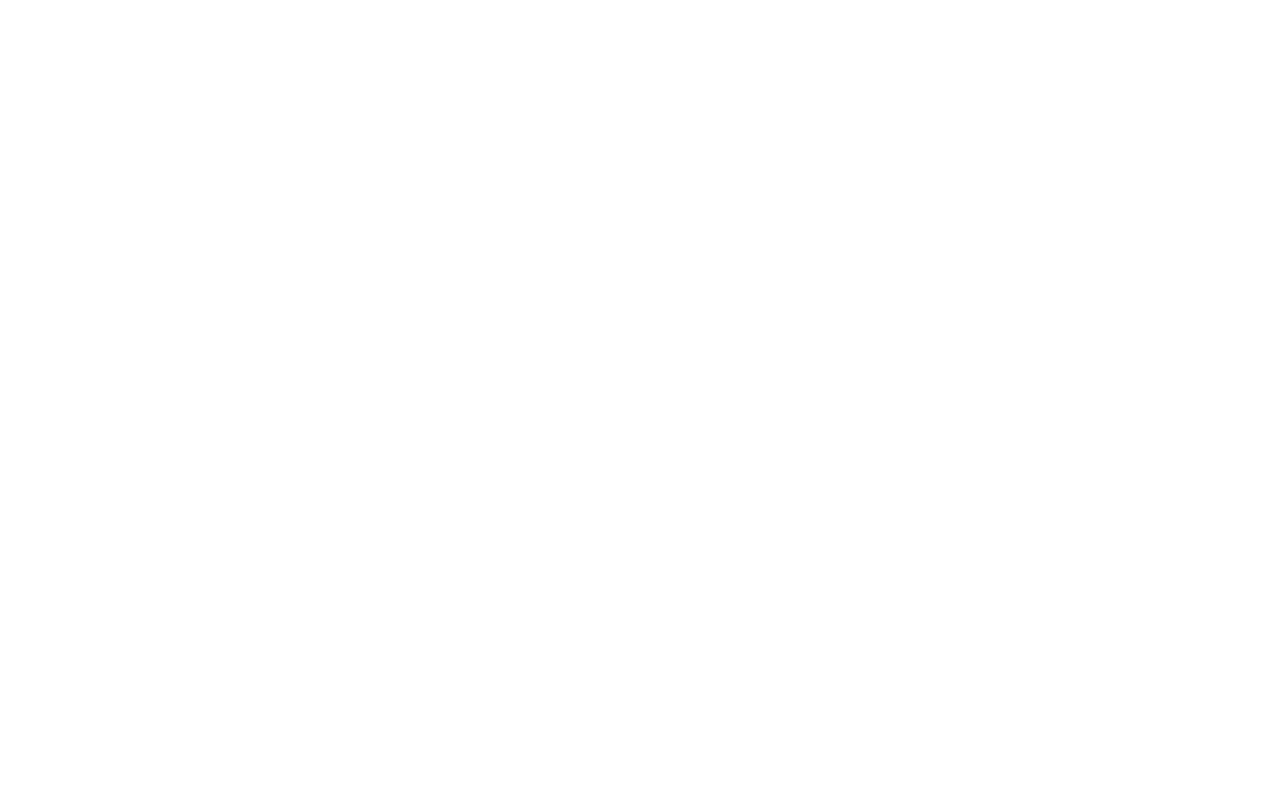
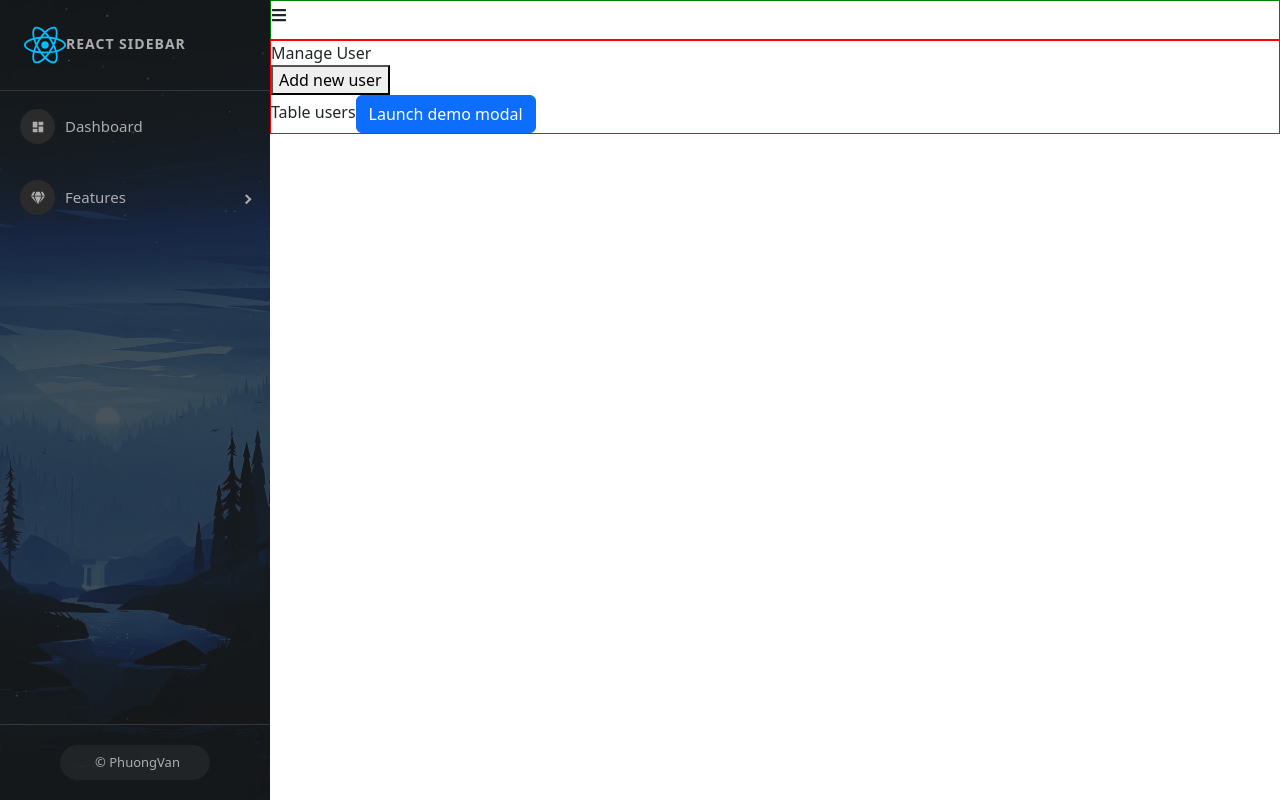
Before and after one commit to phuongvan-dlpc/react-redux-leaning, a React (Create React App) app: page /admins/manage-users in a window 1280 px wide. Before the commit this address had no page. Built offline with nearby package versions, Linux system fonts and the light colour scheme.

Commit message:
ngay-24-7-2024-Modal-Create-User

```diff
--- a/src/App.scss
+++ b/src/App.scss
@@ -85,6 +85,7 @@
         padding: 0 15px;
         background: rgb(149, 146, 146);
         color: white;
+        border: none;
 
         &:hover {
           background: black;
--- a/src/components/Admin/Admin.js
+++ b/src/components/Admin/Admin.js
@@ -2,6 +2,7 @@
 import './Admin.scss';
 import { useState } from "react";
 import { FaBars } from "react-icons/fa";
+import { Outlet } from "react-router-dom";
 
 const Admin = (props) => {
     const [collapsed, setCollapsed] = useState(false);
@@ -13,8 +14,12 @@
                 <SideBar collapsed={collapsed} />
             </div>
             <div className="admin-content">
-                <FaBars onClick={() => setCollapsed(!collapsed)} />
-                content here
+                <div className="admin-header">
+                    <FaBars onClick={() => setCollapsed(!collapsed)} />
+                </div>
+                <div className="admin-main">
+                    <Outlet />
+                </div>
             </div>
         </div>
     )
--- a/src/components/Admin/Admin.scss
+++ b/src/components/Admin/Admin.scss
@@ -3,6 +3,19 @@
 
     .admin-sidebar {
         height: 100vh !important;
+    }
+
+    .admin-content {
+        width: 100%;
+
+        .admin-header {
+            height: 40px;
+            border: 1px solid green;
+        }
+
+        .admin-main {
+            border: 1px solid red;
+        }
     }
 }
 
--- /dev/null
+++ b/src/components/Admin/Content/Dashboard.js
@@ -0,0 +1,9 @@
+const Dashboard = (props) => {
+    return (
+        <div>
+            Dash board
+        </div>
+    )
+}
+
+export default Dashboard;
--- /dev/null
+++ b/src/components/Admin/Content/ManageUser.js
@@ -0,0 +1,20 @@
+import ModalCreateUser from "./ModalCreateUser";
+
+const ManageUser = (props) => {
+    return (
+        <div className="manage-user-container">
+            <div className="title">
+                Manage User
+            </div>
+            <div className="user-content">
+                <button>Add new user</button>
+            </div>
+            <div>
+                Table users
+                <ModalCreateUser />
+            </div>
+        </div>
+    )
+}
+
+export default ManageUser;
--- /dev/null
+++ b/src/components/Admin/Content/ModalCreateUser.js
@@ -0,0 +1,66 @@
+import { useState } from 'react';
+import Button from 'react-bootstrap/Button';
+import Modal from 'react-bootstrap/Modal';
+
+const ModalCreateUser = () => {
+    const [show, setShow] = useState(false);
+
+    const handleClose = () => setShow(false);
+    const handleShow = () => setShow(true);
+
+    return (
+        <>
+            <Button variant="primary" onClick={handleShow}>
+                Launch demo modal
+            </Button>
+
+            <Modal
+                show={show}
+                onHide={handleClose}
+                size='xl'
+                backdrop="static"  //đặt thuộc tính này để click ngoài modal sẽ không bị đóng (Chỉ nhấn x, hoặc Close để đóng)
+            >
+                <Modal.Header closeButton>
+                    <Modal.Title>Add new user</Modal.Title>
+                </Modal.Header>
+                <Modal.Body>
+                    <form className="row g-3">
+                        <div className="col-md-6">
+                            <label className="form-label">Email</label>
+                            <input type="email" className="form-control" />
+                        </div>
+                        <div className="col-md-6">
+                            <label className="form-label">Password</label>
+                            <input type="password" className="form-control" />
+                        </div>
+                        <div className="col-md-6">
+                            <label className="form-label">Username</label>
+                            <input type="text" className="form-control" />
+                        </div>
+                        <div className="col-md-4">
+                            <label className="form-label">Role</label>
+                            <select className="form-select">
+                                <option selected value="USER">USER</option>
+                                <option value="ADMIN">ADMIN</option>
+                            </select>
+                        </div>
+                        <div className='col-md-12'>
+                            <label className="form-label"> Image </label>
+                            <input type='file' />
+                        </div>
+                    </form>
+                </Modal.Body>
+                <Modal.Footer>
+                    <Button variant="secondary" onClick={handleClose}>
+                        Close
+                    </Button>
+                    <Button variant="primary" onClick={handleClose}>
+                        Save
+                    </Button>
+                </Modal.Footer>
+            </Modal>
+        </>
+    );
+}
+
+export default ModalCreateUser;
--- a/src/components/Admin/SideBar.js
+++ b/src/components/Admin/SideBar.js
@@ -3,6 +3,7 @@
 import sidebarBg from '../../assets/sidebar-bg-img.jpg'
 import { FaGem, FaReact } from "react-icons/fa";
 import { MdDashboard } from "react-icons/md";
+import { Link } from 'react-router-dom';
 
 const SideBar = (props) => {
     const { image, collapsed, toggled, handleToggleSidebar } = props;
@@ -40,6 +41,7 @@
                         // suffix={<span className="badge red">New</span>}
                         >
                             Dashboard
+                            <Link to="/admins" />
                         </MenuItem>
                     </Menu>
                     <Menu iconShape="circle">
@@ -47,7 +49,10 @@
                             icon={<FaGem />}
                             title="Features"
                         >
-                            <MenuItem> Quản lý user </MenuItem>
+                            <MenuItem>
+                                Quản lý user
+                                <Link to="/admins/manage-users" />
+                            </MenuItem>
                             <MenuItem> Quản lý bài quiz</MenuItem>
                             <MenuItem>Quản lý câu hỏi</MenuItem>
                         </SubMenu>
--- a/src/index.js
+++ b/src/index.js
@@ -10,6 +10,8 @@
 import User from './components/User/User';
 import Admin from './components/Admin/Admin';
 import HomePage from './components/Home/HomePage';
+import ManageUser from './components/Admin/Content/ManageUser';
+import Dashboard from './components/Admin/Content/Dashboard';
 
 const root = ReactDOM.createRoot(document.getElementById('root'));
 root.render(
@@ -22,7 +24,10 @@
           <Route index element={<HomePage />} />
           <Route path='/users' element={<User />} />
         </Route>
-        <Route path='/admins' element={<Admin />} />
+        <Route path='/admins' element={<Admin />}>
+          <Route index element={<Dashboard />} />
+          <Route path='manage-users' element={<ManageUser />} />
+        </Route>
       </Routes>
     </BrowserRouter>
     {/* </React.StrictMode> */}
```
